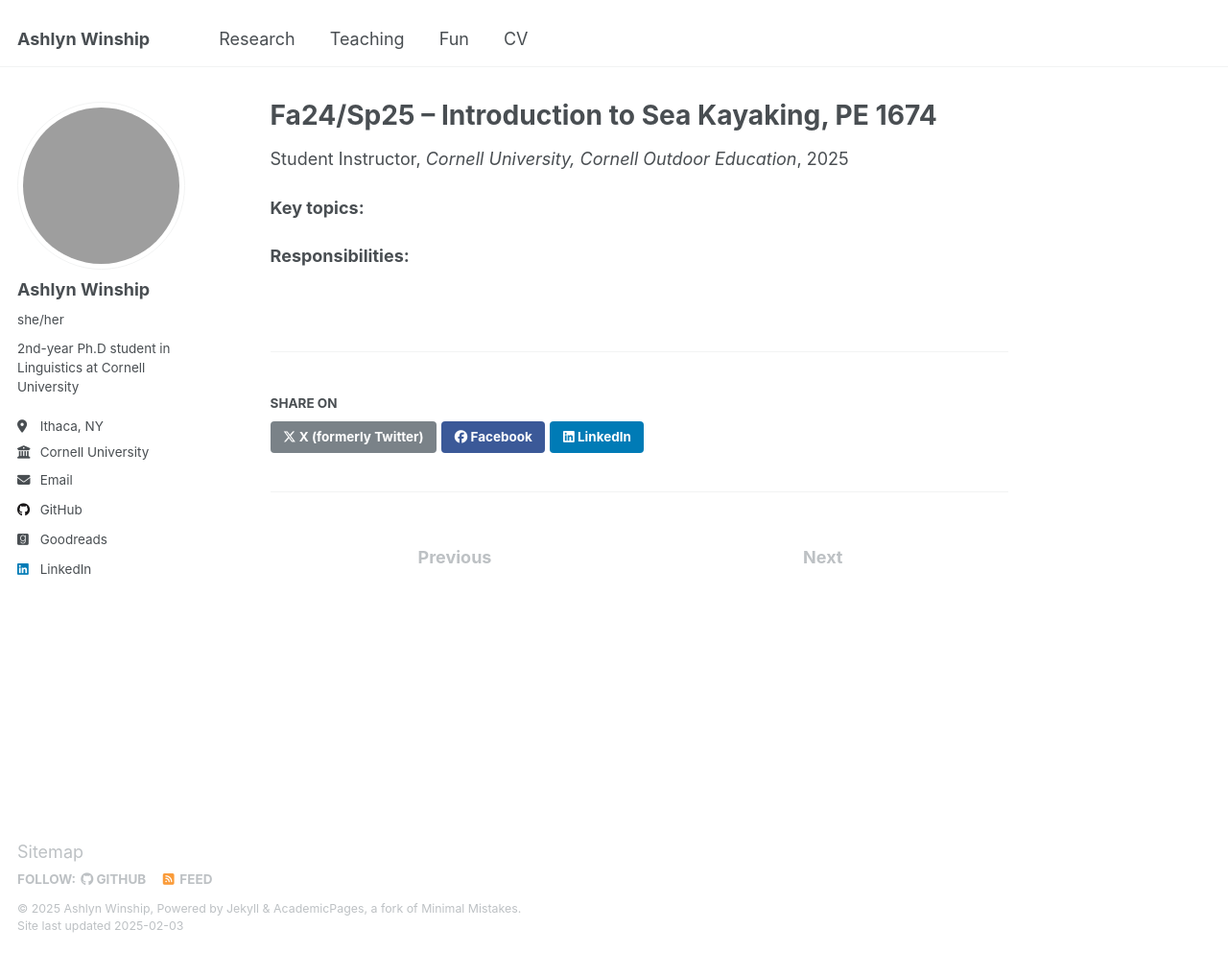
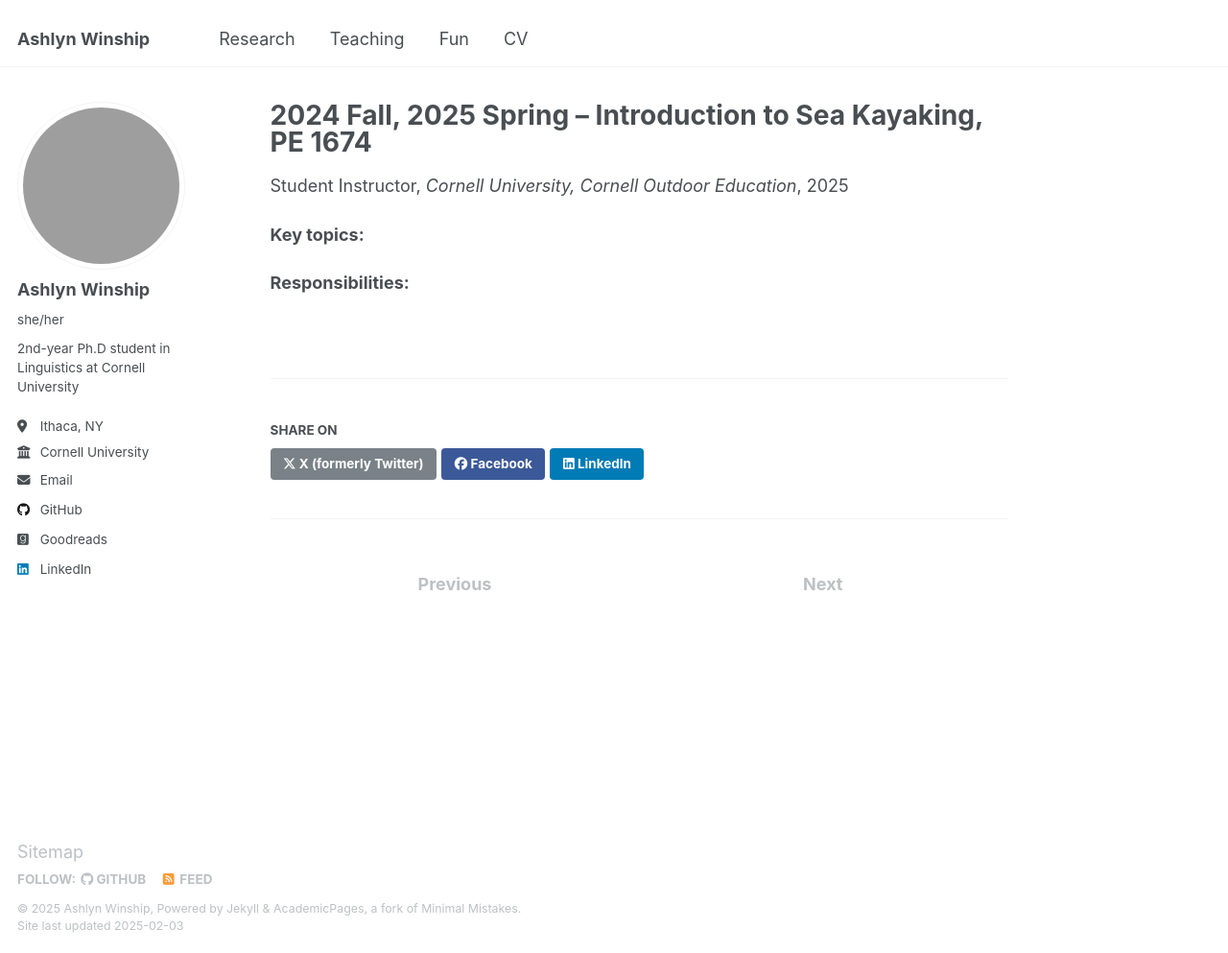
Before and after one commit to ashlynwinship/ashlynwinship.github.io, a Jekyll site: the page built from _teaching/kayaking.md, in a window 1280 px wide and 993 px high. Shown: the whole window at 96% size. Built offline with Jekyll 4.4.1, drawn with Linux system fonts in a browser that asks for light colours; grey boxes are pictures that could not be loaded.

Commit message:
Update kayaking.md

```diff
--- a/_teaching/kayaking.md
+++ b/_teaching/kayaking.md
@@ -1,5 +1,5 @@
 ---
-title: "Fa24/Sp25 -- Introduction to Sea Kayaking, PE 1674"
+title: "2024 Fall, 2025 Spring -- Introduction to Sea Kayaking, PE 1674"
 collection: teaching
 type: "Student Instructor"
 permalink: /teaching/kayaking
```
